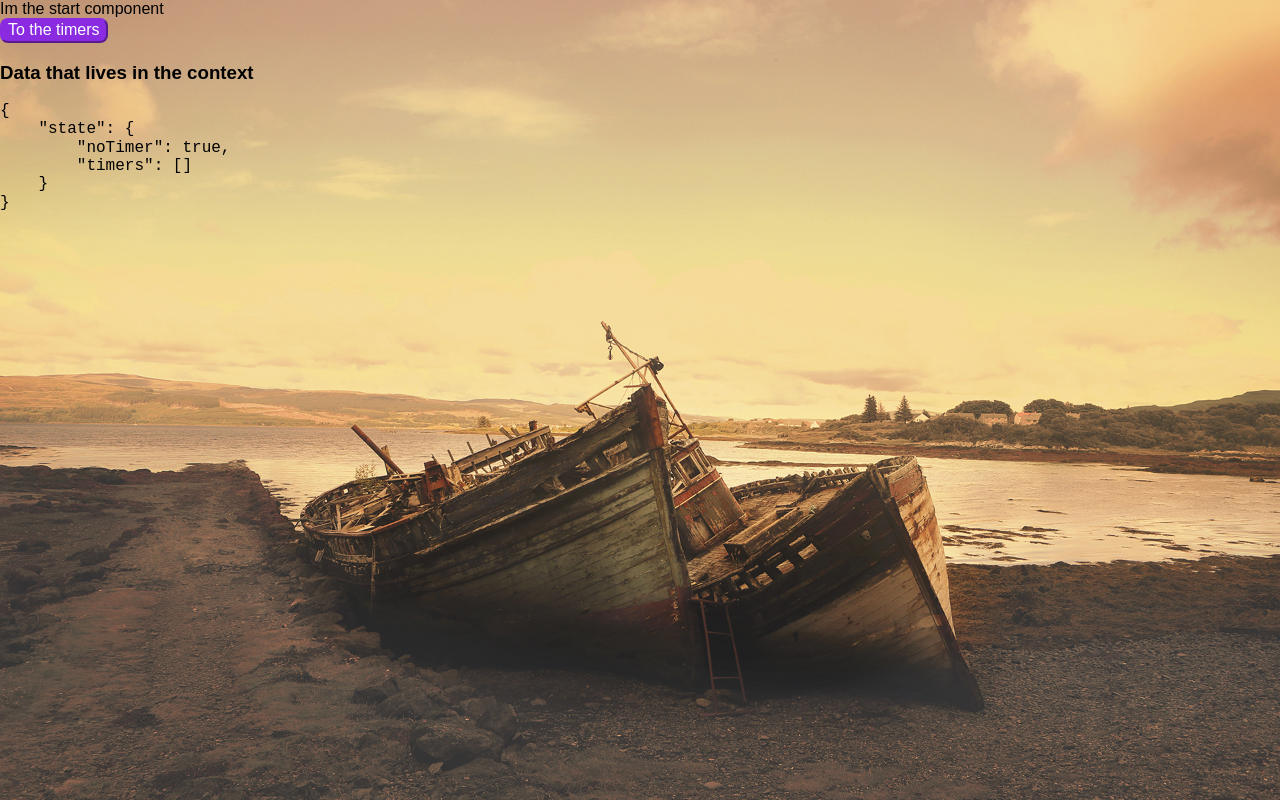
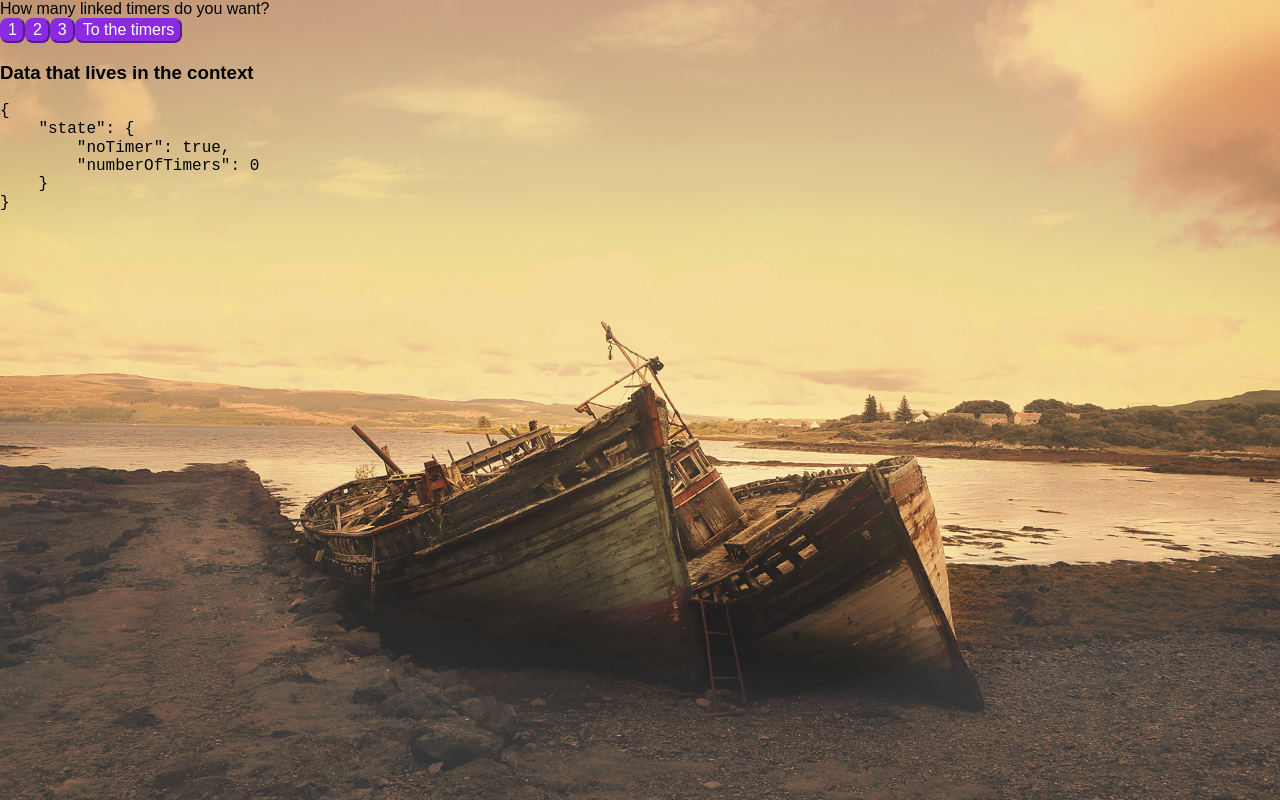
Before and after one commit to carsva/counterapp, a React (Create React App) app: page / in a window 1280 px wide. Built offline with nearby package versions, Linux system fonts and the light colour scheme; a web font is replaced by a local one.

Commit message:
Added 3 timer buttons  for the startpage.Now finished with the structure

```diff
--- a/src/AppContext.js
+++ b/src/AppContext.js
@@ -25,12 +25,20 @@ export const AppContext = React.createContext('counter');
 //   hour = localHour;
 // }
 
+
+
 export class AppProvider extends React.Component {
   state = {
     noTimer: true,
-    timers: [
-    ],
+    numberOfTimers: 0,
   };
+
+  handleNumberOfTimers = (number) => {
+
+    this.setState({
+      numberOfTimers: number,
+    })
+  }
 
   test = values => {
     let hour = values.hour;
@@ -55,8 +63,7 @@ export class AppProvider extends React.Component {
     this.setState({
       // ...this.state,
 
-      timers: [
-        ...this.state.timers,
+      timer1:
         {
           name: '',
           startTime: '',
@@ -65,7 +72,7 @@ export class AppProvider extends React.Component {
           minute: Math.floor(minutesLeft % 60),
           intervalId: '',
         },
-      ],
+
       noTimer: false,
       // hour: Math.floor(minutesLeft / 60),
       // minute: Math.floor(minutesLeft % 60),
@@ -158,6 +165,7 @@ export class AppProvider extends React.Component {
         ...this.state,
         onDuty: this.onDuty,
         test: this.test,
+        handleNumberOfTimers: this.handleNumberOfTimers,
       },
     };
 
--- a/src/components/Clock.js
+++ b/src/components/Clock.js
@@ -8,7 +8,7 @@ class Clock extends Component {
       if(state.noTimer === true) {
         return "0 hours and 0 minutes"
       } else {
-        return <div>{state.timers[0].hour} hours and {state.timers[0].minute} minutes</div>
+        return <div>{state.timer1.hour} hours and {state.timer1.minute} minutes</div>
 
       }
       console.log('no timer')
--- a/src/pages/Start.js
+++ b/src/pages/Start.js
@@ -10,7 +10,10 @@ class Start extends Component {
       <AppConsumer>
         {context => (
           <div>
-              <div>Im the start component</div>
+              <div>How many linked timers do you want?</div>
+              <Link to="/home"><button onClick={() => context.state.handleNumberOfTimers(1)}>1</button></Link>
+              <Link to="/home"><button onClick={() => context.state.handleNumberOfTimers(2)}>2</button></Link>
+              <Link to="/home"><button onClick={() => context.state.handleNumberOfTimers(3)}>3</button></Link>
               <Link to="/home"><button>To the timers</button></Link>
           <div>
                 <h3>Data that lives in the context</h3>
```
